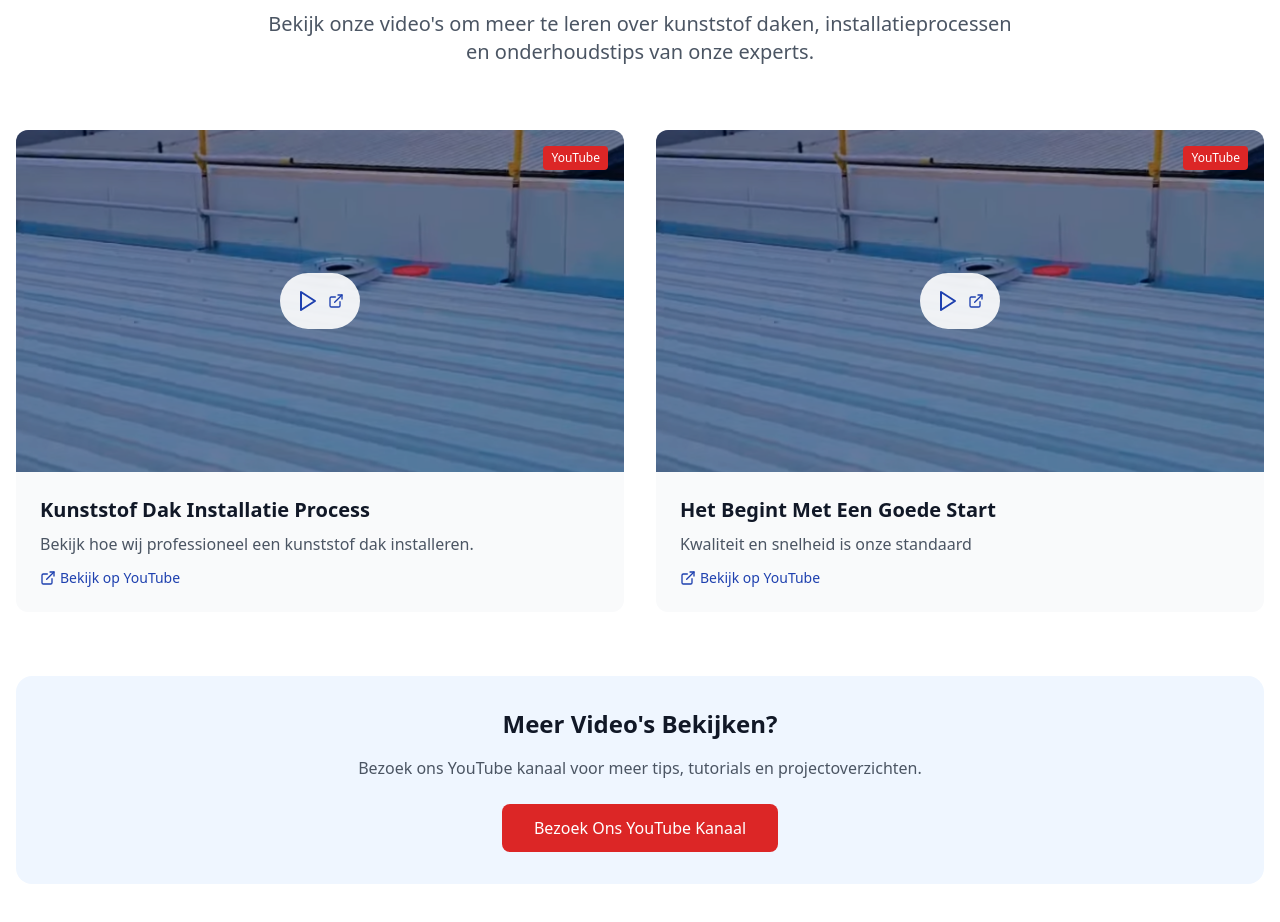
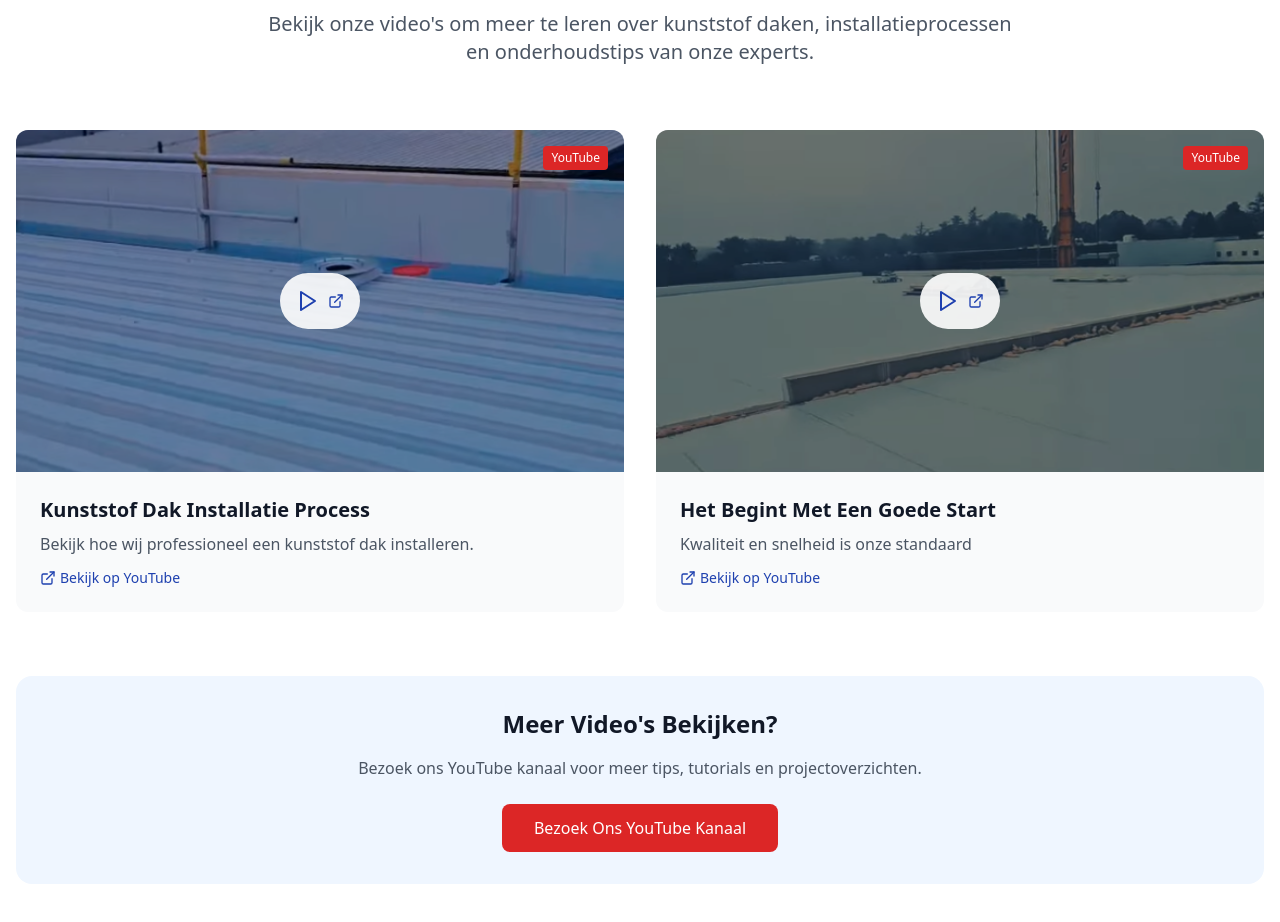
Before and after one commit to dmonfrooij/DakwerkSterken, a React (Vite) app: page / in a window 1280 px wide. Shown: the part 4140-5062 px from the top of the page. Built offline with nearby package versions, Linux system fonts and the light colour scheme.

Commit message:
Updated Videos.tsx

```diff
--- a/src/components/Videos.tsx
+++ b/src/components/Videos.tsx
@@ -14,7 +14,7 @@ const Videos = () => {
       url: "https://www.youtube.com/watch?v=KBKBcIjNr38", // Placeholder - vervang door echte YouTube URL
       title: "Het Begint Met Een Goede Start",
       description: "Kwaliteit en snelheid is onze standaard",
-      thumbnail: "src/photos/2025-10-14 144844.png?auto=compress&cs=tinysrgb&w=600"
+      thumbnail: "src/photos/2025-10-14 150608.png?auto=compress&cs=tinysrgb&w=600"
     },
   ];
 
```
